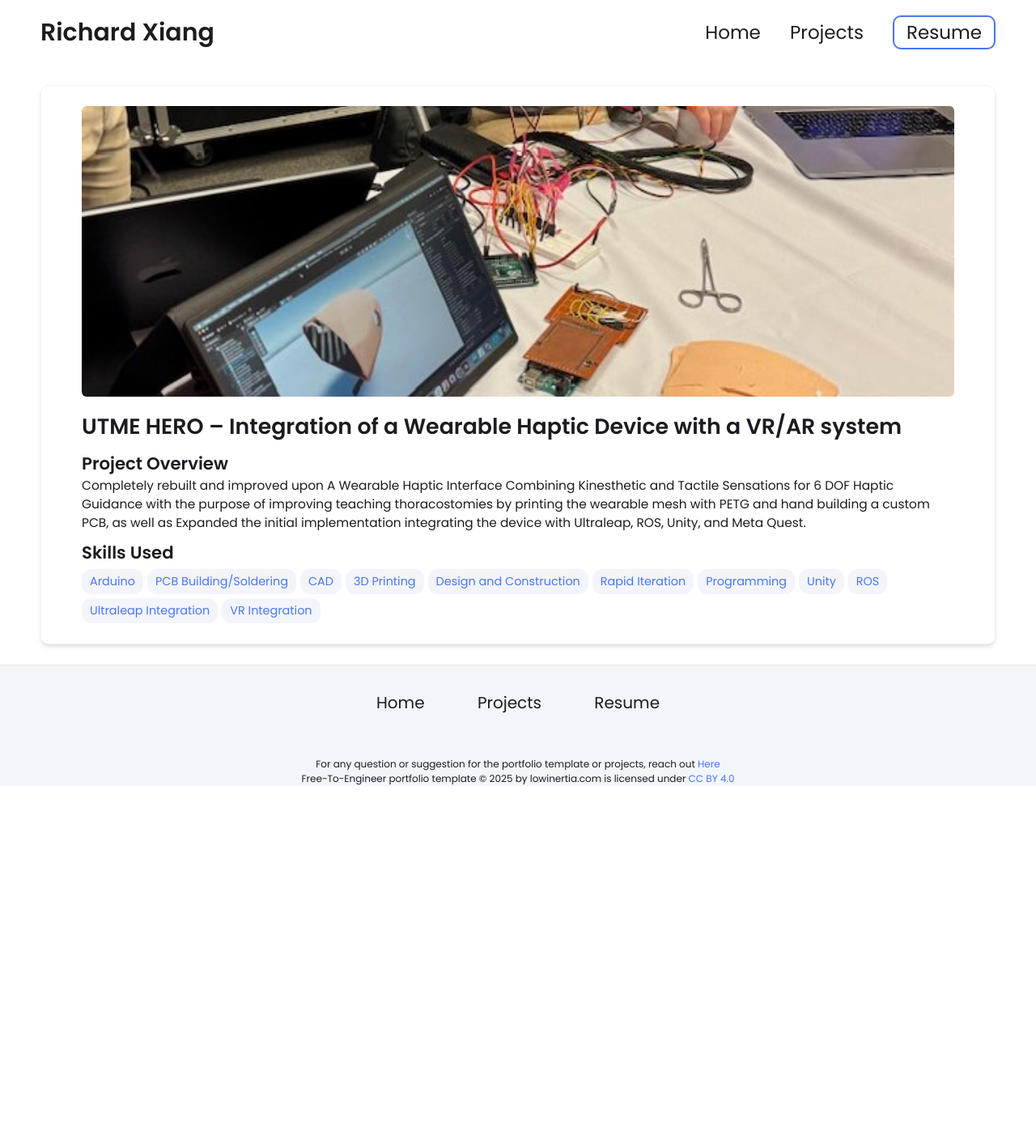
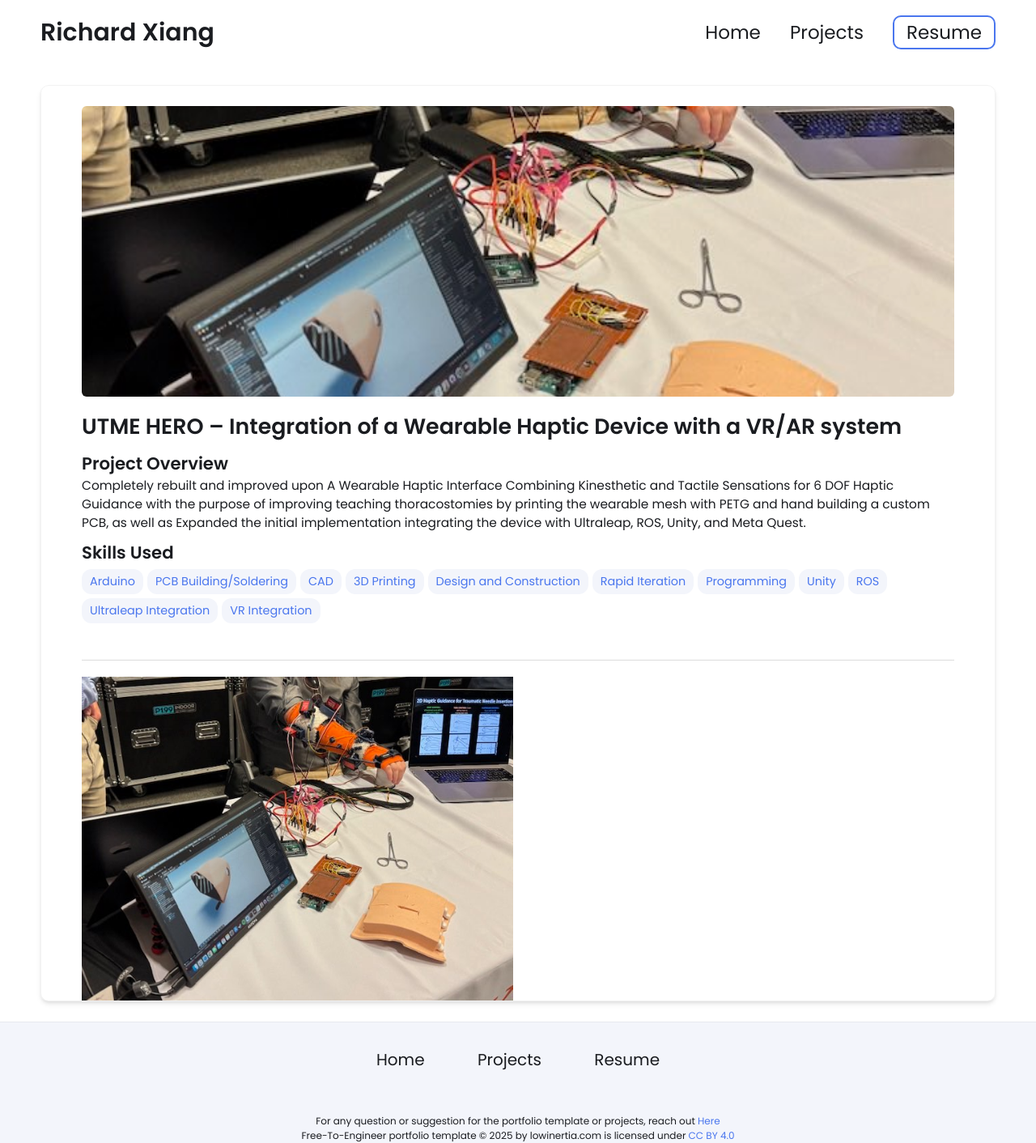
Before and after one commit to ShinKai001/goblin_Japanese, a Jekyll site: the page built from _projects/capstone-project/index.md, in a window 1280 px wide. Shown: the whole page at 81% size. Built offline with Jekyll 4.4.1, drawn with Linux system fonts in a browser that asks for light colours; before the commit the page ends 971 px from its top, so only the background shows below that.

Commit message:
Update index.md

```diff
--- a/_projects/capstone-project/index.md
+++ b/_projects/capstone-project/index.md
@@ -16,3 +16,6 @@ skills:
 - VR Integration
 main-image: /hero1.jpg
 ---
+
+---
+{% include image-gallery.html images="hero1.jpg" height="400" %}
```
